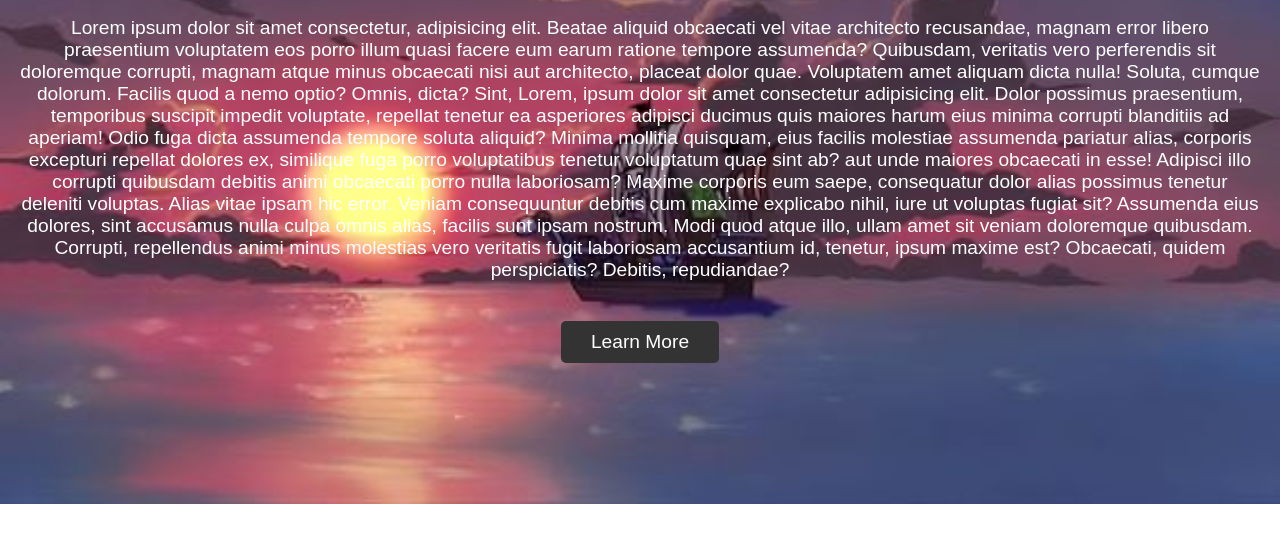
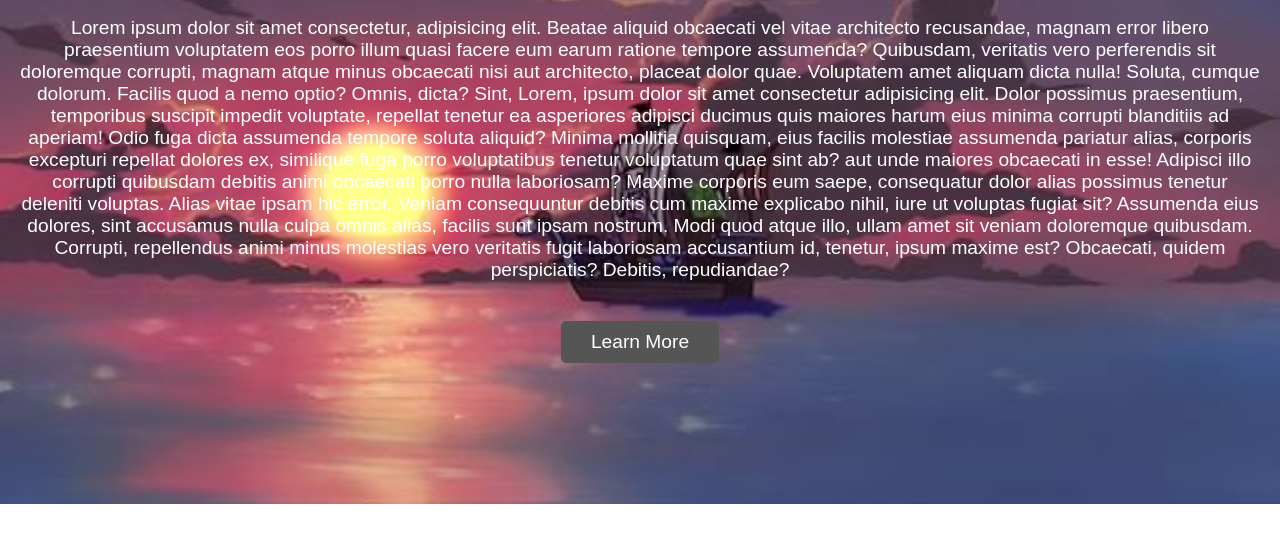
Before and after one commit to DebojitGC/CODSOFT, a plain HTML site: page LANDING PAGE/index.html in a window 1280 px wide. In both pictures the pointer is over the link "Learn More". Shown: the part 217-760 px from the top of the page. Drawn offline with Linux system fonts and the light colour scheme.

Commit message:
style.css

```diff
--- a/LANDING PAGE/style.css
+++ b/LANDING PAGE/style.css
@@ -64,6 +64,7 @@ body {
     transition: background-color 0.3s;
 }
 
-.cta-button:hover {
+.learn-button:hover {
     background-color: #555;
+    transition : all 3s ease-in-out;
 }
```
